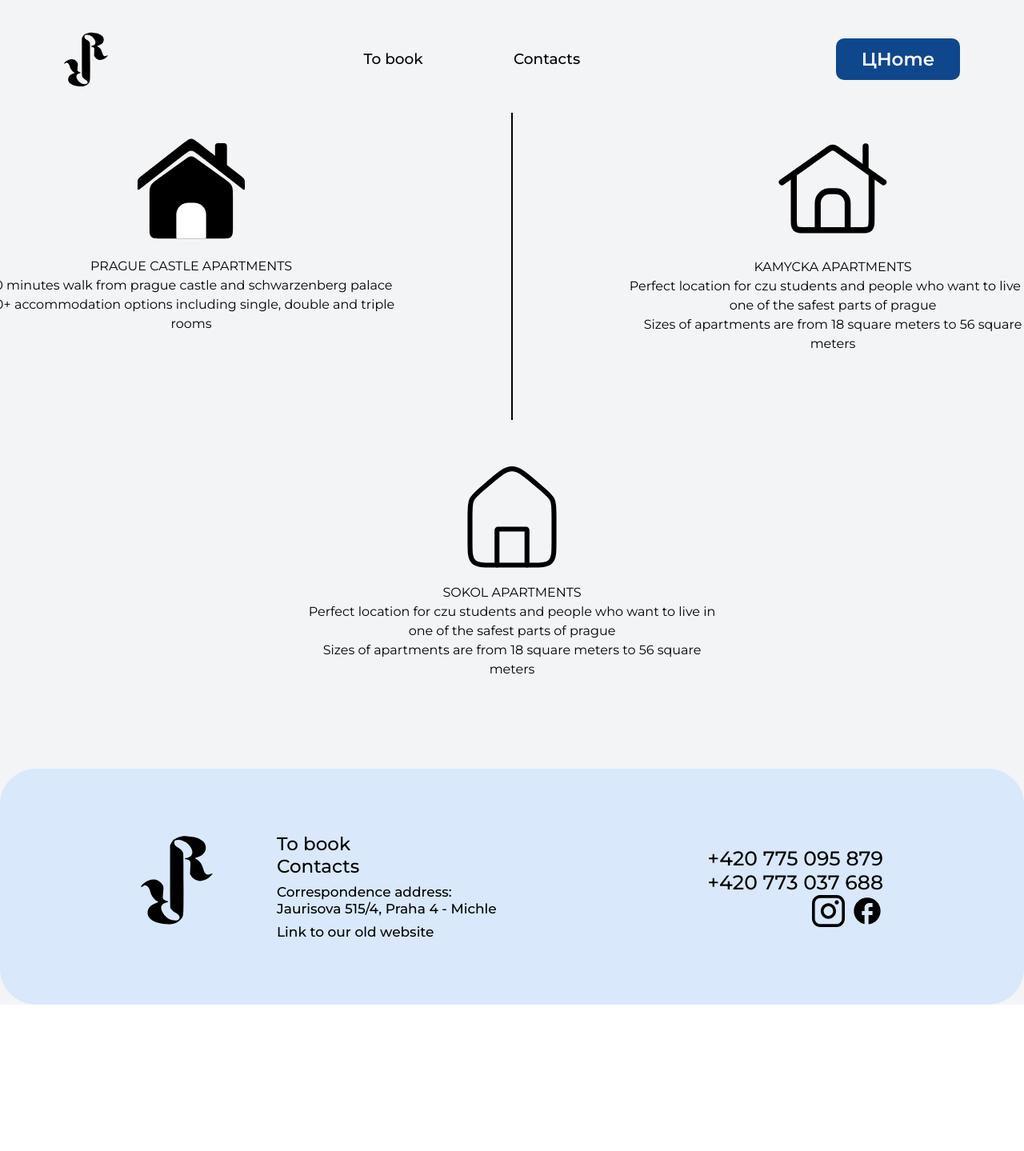
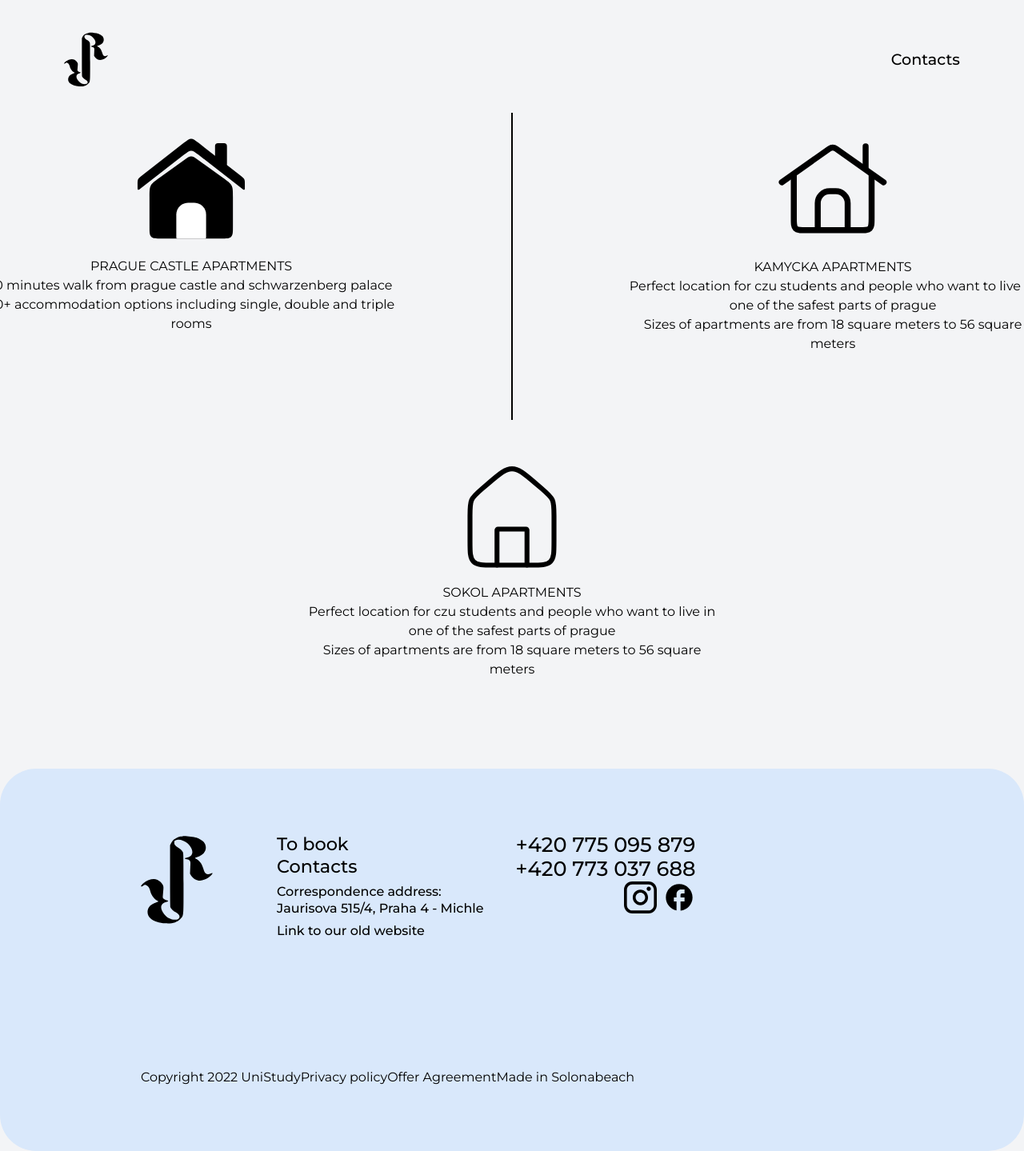
Before and after one commit to chotamode/Unistudy_dorm, a Next.js app: page /home in a window 1280 px wide. Shown: the whole page at 80% size. Before the commit the page ends 1256 px from the top, so only its background shows below. Built offline with nearby package versions, Linux system fonts and the light colour scheme.

Commit message:
Закинул иконки

```diff
--- a/src/app/MainPage.tsx
+++ b/src/app/MainPage.tsx
@@ -15,6 +15,7 @@ interface Room {
     address: string;
     description: string;
     price_month: number;
+    image: string;
 }
 
 const MainPage = () => {
@@ -29,12 +30,12 @@ const MainPage = () => {
     }, []);
 
     return (
-        <div className="min-h-screen bg-gray-100 p-8 px-64">
+        <div className="min-h-screen bg-gray-100 p-8 px-34">
             <header className="text-center mb-8">
-                    <h1 className="text-4xl font-bold text-black w-full">
+                    <h1 className="text-6xl font-bold text-black w-full">
                         <div>Student housing rentals</div>
-                        <div className="text-#A6D0FF"> — easy and convenient! </div>
-                        <p className="text-sm font-light text-black w-1/2 mx-auto">
+                        <div className="text-main-text"> — easy and convenient! </div>
+                        <p className="text-lg font-medium text-black w-1/2 mx-auto">
                             We understand how important it is for students to find comfortable and affordable housing,
                             We understand how important it is for students to find comfortable and affordable housing,
                             so we have created a platform that helps you quickly and efficiently choose an apartment that
@@ -55,12 +56,12 @@ const MainPage = () => {
                     </button>
                 </div>
                 <h2 className="text-2xl font-bold text-black mb-8 text-center">Свободные комнаты</h2>
-                <div className="grid grid-cols-1 md:grid-cols-3 gap-4">
+                <div className="grid grid-cols-1 md:grid-cols-3 justify-items-center mx-64 gap-4">
                     {rooms.map((room) => (
                         <RoomCard
                             key={room.id}
                             name={room.name}
-                            image={"https://placehold.co/600x600/png"}
+                            background={room.image}
                             address={room.address}
                             description={room.description}
                             price_month={room.price_month}
--- a/src/app/components/Footer.tsx
+++ b/src/app/components/Footer.tsx
@@ -5,7 +5,9 @@ import instaLogo from '../../assets/social_media/inst_logo.svg';
 
 const Footer = () => {
     return (
-        <footer className="bg-[#D9E8FB] p-4 py-20 text-black flex flex-shrink flex-row justify-between items-center px-44 rounded-large">
+        <footer
+            className="bg-[#D9E8FB] p-4 py-20 text-black flex flex-shrink flex-row flex-wrap justify-between items-center px-44 rounded-large">
+            <div className="flex justify-between ">
                 <div className="flex justify-start items-center mr-10 ">
                     <Image src={logo} alt="Logo" className="mb-4 mr-20 " width={90} height={90}/>
 
@@ -17,9 +19,11 @@ const Footer = () => {
                             </li>
                             <li className="text-lg">
                                 <div>Correspondence address:</div>
-                            <div><a href="#adress" className="hover:underline">Jaurisova 515/4, Praha 4 - Michle</a></div>
+                                <div><a href="#adress" className="hover:underline">Jaurisova 515/4, Praha 4 - Michle</a>
+                                </div>
                             </li>
-                        <li className="text-lg"><a href="#https://roomrent.cz/" className="hover:underline">Link to our old website</a></li>
+                            <li className="text-lg"><a href="#https://roomrent.cz/" className="hover:underline">Link to
+                                our old website</a></li>
                         </ul>
                     </div>
                 </div>
@@ -32,6 +36,16 @@ const Footer = () => {
                         <Image src={fbLogo} alt="Facebook" width={40.5} height={40.5}/>
                     </div>
                 </div>
+            </div>
+                <div className="flex flex-row m-w-16 justify-between  pt-40">
+                    <div className="flex">
+                        <div>Copyright 2022 UniStudy</div>
+                        <a>Privacy policy</a>
+                        <a>Offer Agreement</a>
+                    </div>
+                    <div className="flex">Made in Solonabeach</div>
+                </div>
+
         </footer>
     );
 };
--- a/src/app/components/Header.tsx
+++ b/src/app/components/Header.tsx
@@ -8,16 +8,12 @@ const Header = () => {
             <nav className="mt-2 flex flex-row justify-between items-center font-montserrat w-full">
                 {/*  logo*/}
                 <div className="flex-shrink-0">
-                    <Image src={logo} alt="Logo" width={55} height={55}/>
+                    <a href="#Home"><Image src={logo} alt="Logo" width={55} height={55}/></a>
                 </div>
                 {/*  navigation*/}
-                <div className="font-medium flex flex-row min-w-96 justify-around text-bold">
-                    <div className="text-black">To book</div>
-                    <div className="text-black">Contacts</div>
-                </div>
-                <div>
-                    <Button2>ЦHome</Button2>
-                </div>
+
+                    <div className="text-black font-medium text-bold">Contacts</div>
+
             </nav>
         </header>
     );
--- a/src/app/components/RoomCard.tsx
+++ b/src/app/components/RoomCard.tsx
@@ -1,29 +1,40 @@
 import React from 'react';
-import Button from "@/app/components/Button";
+import Button2 from "@/app/components/Button2";
 import {white} from "next/dist/lib/picocolors";
 import Link from 'next/link';
+import Button from "@/app/components/Button";
+import Image from "next/image";
 
 interface RoomCardProps {
-    name: string;
-    address: string;
-    description: string;
-    price_month: number;
-    image: string;
+    name?: string;
+    address?: string;
+    description?: string;
+    price_month?: number;
+    background?: string;
 }
 
-const RoomCard: React.FC<RoomCardProps> = ({name, address, description, price_month, image}) => {
+const RoomCard: React.FC<RoomCardProps> = ({
+                                               name = "Default Room Name",            // Default value for name
+                                               address = "Default Address",            // Default value for address
+                                               description = "No description provided", // Default value for description
+                                               price_month = 0,                        // Default value for price
+                                               background = "/images/rommbg.png"           // Default value for background
+                                           }) => {
     return (
-        <div className="border rounded-lg overflow-hidden bg-[#0F478D]">
+        <div
+            className="rounded-xxl overflow-hidden bg-cover bg-center min-h-120 w-full"
+            style={{ backgroundImage: `url(${background})` }}  // Dynamic or default background
+        >
             <div className="p-4 text-white">
-                <img src={image} alt={name} className="w-full h-48 object-cover mb-2"/>
                 <h2 className="text-xl font-bold mb-2">{name}</h2>
                 <p>Только для мальчиков</p>
-                <Link href={"../rooms"}>
-                    <Button backgroundColor={"bg-white"} textColor={"text-black"} textSize={"sm"}>Узнать подробнее</Button>
+                <Link href="../rooms">
+                    <Button2>Узнать подробнее</Button2>
                 </Link>
-                {/*<p className="text-gray-700 mb-2">{address}</p>*/}
-                {/*<p className="text-gray-700 mb-4">{description}</p>*/}
-                {/*<p className="text-left text-lg font-semibold text-blue-600">${price_month}/month</p>*/}
+                {/* You can uncomment these lines if you want to display other props */}
+                {/* <p className="text-gray-700 mb-2">{address}</p> */}
+                {/* <p className="text-gray-700 mb-4">{description}</p> */}
+                {/* <p className="text-left text-lg font-semibold text-blue-600">${price_month}/month</p> */}
             </div>
         </div>
     );
--- a/tailwind.config.ts
+++ b/tailwind.config.ts
@@ -12,6 +12,7 @@ const config: Config = {
         "gradient-radial": "radial-gradient(var(--tw-gradient-stops))",
         "gradient-conic":
           "conic-gradient(from 180deg at 50% 50%, var(--tw-gradient-stops))",
+        "roomcardbg": 'url("/images/rommbg.png")',
       },
       fontFamily: {
         // montserrat: ["Montserrat", "sans-serif"],
@@ -21,14 +22,27 @@ const config: Config = {
         DEFAULT: '4px',
         'large': '45px',
         'xl': '10px',
+        'xxl': '17px',
       },
+      colors: {
+        'main-text': '#A6D0FF',
+      },
+      minHeight: {
+        '120': '30rem',
+      },
+
+      width:{
+        '110': '25.75rem',
+      },
+
       fontSize: {
-        sm: ['14px', '20px'],
-        base: ['16px', '24px'],
-        lg: ['17px', '21px'],
-        bold: ['18.5px', '22.5px'],
-        xl: ['23px', '28px'],
-        xxl:['25px','30.5px']
+        sm: ['1rem', '1.25rem'],
+        base: ['1rem', '1.5rem'],
+        lg: ['1rem', '1.3rem'],
+        bold: ['1.2rem', '1.4rem'],
+        xl: ['1.4rem', '1.75rem'],
+        xxl:['1.6rem','1.9rem'],
+        xxxl:['6rem','6.75rem'],
       }
     },
   },
```
Also changed, not shown: 1 other file (tests, documents, lock files or other folders). Lines whose indentation alone changed are shown as unchanged.
